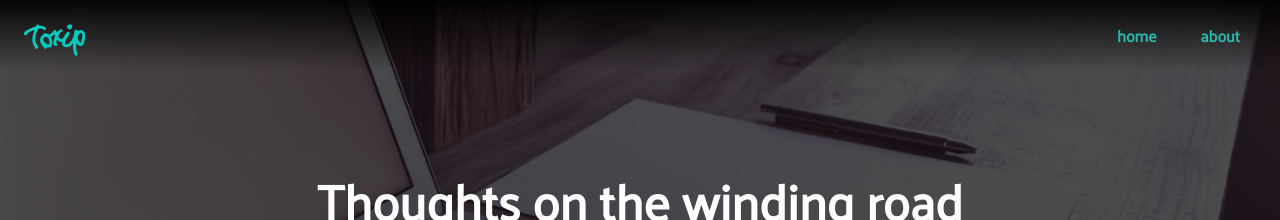
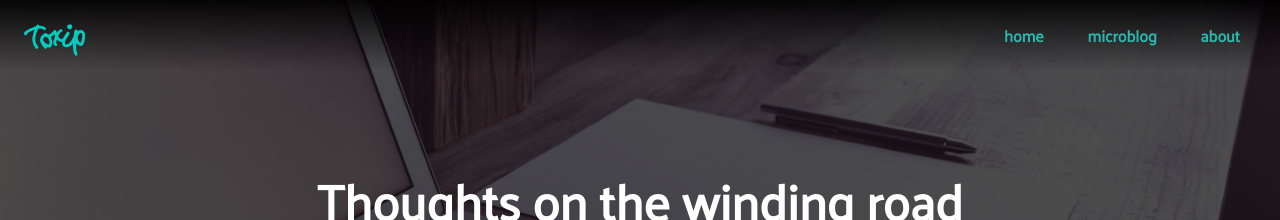
Before and after one commit to topiasv/toxip.net, a Jekyll site: the page built from index.html, in a window 1280 px wide. Shown: the top 220 px of the page. Built offline with Jekyll 4.4.1, drawn with Linux system fonts in a browser that asks for light colours; nearby versions of some CDN libraries.

```diff
--- a/_config.yml
+++ b/_config.yml
@@ -38,5 +38,7 @@ navigation:
   links:
     - title: home
       href: index.html
+    - title: microblog
+      href: notes.html
     - title: about
       href: #
--- a/_includes/footer.html
+++ b/_includes/footer.html
@@ -3,6 +3,7 @@
     <span class="copyright-notice">Topias Vainio &copy 2018</span>
   </div>
   {% include social.html %}
+  <link style:="display: none" rel="authorization_endpoint" href="https://indieauth.com/auth">
   <div class="h-card" style="display: none;">
     <img class="u-photo" src="http://toxip.net/img/avatar.jpg" alt="" />
     <a class="p-name u-url" href="http://toxip.net">{{ site.author }}</a>
```
